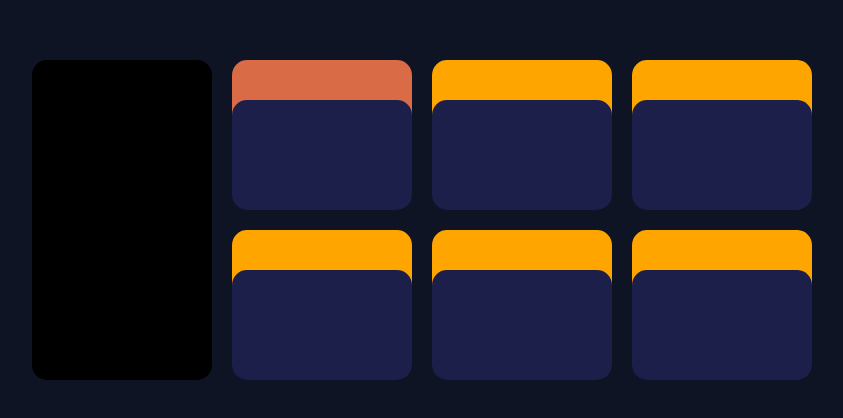
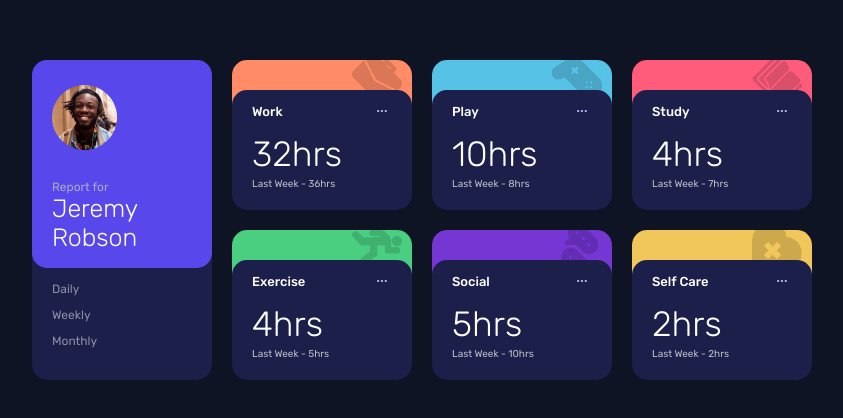
Before and after one commit to caiosmiranda/Time-tracking, a plain HTML site: page index.html in a window 1280 px wide. Shown: the part 180-598 px from the top of the page, without its empty margins (218-1061 px from the left). Drawn offline with Linux system fonts and the light colour scheme.

Commit message:
uploading files

```diff
--- a/index.html
+++ b/index.html
@@ -15,38 +15,71 @@
 
   <div class="grid-container ">
     <div class="user-container">
-      <div class="user"></div>
-      <div></div>
+      <div class="user-informations">
+        <p class="first-line">Report for</p>
+        <p class="second-line">Jeremy Robson</p>
+      </div>
+      <div class="user-period">
+        <div class="time">
+          <button class="daily">Daily</button>
+          <button class="weekly">Weekly</button>
+          <button class="monthly">Monthly</button>
+        </div>
+      </div>
     </div>
 
     <div class="work-container all">
       <div class="work-template all-template"></div>
-      <div class="work-data all-data"></div>
+      <div class="work-data all-data">
+        <p class="all-activity">Work</p>
+        <p class="all-time">32hrs</p>
+        <p class="all-period">Last Week - 36hrs</p>
+      </div>
     </div>
 
     <div class="play-container all">
       <div class="play-template all-template"></div>
-      <div class="play-data all-data"></div>
+      <div class="play-data all-data">
+        <p class="all-activity">Play</p>
+        <p class="all-time">10hrs</p>
+        <p class="all-period">Last Week - 8hrs</p>
+      </div>
     </div>
 
     <div class="study-container all">
       <div class="study-template all-template"></div>
-      <div class="study-data all-data"></div>
+      <div class="study-data all-data">
+        <p class="all-activity">Study</p>
+        <p class="all-time">4hrs</p>
+        <p class="all-period">Last Week - 7hrs</p>
+      </div>
     </div>
 
     <div class="exercise-container all">
       <div class="exercise-template all-template"></div>
-      <div class="exercise-data all-data"></div>
+      <div class="exercise-data all-data">
+        <p class="all-activity">Exercise</p>
+        <p class="all-time">4hrs</p>
+        <p class="all-period">Last Week - 5hrs</p>
+      </div>
     </div>
 
     <div class="social-container all">
       <div class="social-template all-template"></div>
-      <div class="social-data all-data"></div>
+      <div class="social-data all-data">
+        <p class="all-activity">Social</p>
+        <p class="all-time">5hrs</p>
+        <p class="all-period">Last Week - 10hrs</p>
+      </div>
     </div>
 
     <div class="self-care-container all">
       <div class="self-care-template all-template"></div>
-      <div class="self-care-data all-data"></div>
+      <div class="self-care-data all-data">
+        <p class="all-activity">Self Care</p>
+        <p class="all-time">2hrs</p>
+        <p class="all-period">Last Week - 2hrs</p>
+      </div>
     </div>
 
 <!--
@@ -56,5 +89,7 @@
   </div>
 -->
 
+<script src="main.js"></script>
+
 </body>
 </html>
--- a/main.css
+++ b/main.css
@@ -1,3 +1,5 @@
+@import url('https://fonts.googleapis.com/css2?family=Rubik:wght@300;400;500&display=swap');
+
 *{
     margin: 0;
     padding: 0;
@@ -9,6 +11,7 @@ body{
     justify-content: center;
     height: 100vh;
     background-color: hsl(226, 43%, 10%);
+    font-family: 'Rubik', sans-serif;
 }
 
 .grid-container{
@@ -29,26 +32,143 @@ body{
     height: 40%;
     border-top-left-radius: 15px;
     border-top-right-radius: 15px;
-    background-color: orange;
 }
 
 .all-data{
     position: absolute;
     width: 180px;
-    height: 110px;
+    height: 120px;
     background-color: hsl(235, 46%, 20%);
-    top: 40px;
+    top: 30px;
     border-radius: 15px;
+    cursor: pointer;
+}
+
+.all-data:hover{
+    background-color: hsl(235, 45%, 61%);
 }
 
 .user-container{
     grid-row: 1/3;
     background-color: black;
     border-radius: 15px;
+    position: relative;
+}
+
+.user-informations{
+    height: 65%;
+    width: 180px;
+    border-radius: 15px;
+    position: absolute;
+    background: url(images/image-jeremy.png) no-repeat hsl(246, 80%, 60%);
+    background-size: 65px;
+    background-position: 20px 25px;
+}
+
+.user-period{
+    height: 100%;
+    background-color: hsl(235, 46%, 20%);
+    border-radius: 15px;
 }
 
 .work-template{
-    background-color: #d96c47;
-    background-image: url(images/icon-work.svg);
-    background-repeat: no-repeat;
+    background: url(images/icon-work.png) no-repeat hsl(15, 100%, 70%);
+    background-size: 50px;
+    background-position-x: 120px;
+    background-position-y: -6px;
 }
+
+.play-template{
+    background: url(images/icon-play.png) no-repeat hsl(195, 74%, 62%);
+    background-size: 50px;
+    background-position-x: 120px;
+    background-position-y: -3px;
+}
+
+.study-template{
+    background: url(images/icon-study.png) no-repeat hsl(348, 100%, 68%);
+    background-size: 50px;
+    background-position-x: 120px;
+    background-position-y: -3px;
+}
+
+.exercise-template{
+    background: url(images/icon-exercise.png) no-repeat hsl(145, 58%, 55%);
+    background-size: 50px;
+    background-position-x: 120px;
+}
+
+.social-template{
+    background: url(images/icon-social.png) no-repeat hsl(264, 64%, 52%);
+    background-size: 50px;
+    background-position-x: 120px;
+    background-position-y: -10px;
+}
+
+.self-care-template{
+    background: url(images/icon-self-care.png) no-repeat hsl(43, 84%, 65%);
+    background-size: 50px;
+    background-position-x: 120px;
+    background-position-y: -9px;
+}
+
+p{
+    margin-left: 20px;
+}
+.first-line{
+    margin-top: 120px;
+    font-size: 12px;
+    color: rgba(187, 187, 187, 0.842);
+}
+
+.second-line{
+    font-size: 25px;
+    color: white;
+    font-weight: 300;
+}
+
+.time{
+    padding-top: 210px;
+    display: flex;
+    flex-direction: column;
+}
+
+.time button{
+    background-color: transparent;
+    border: none;
+    text-align: left;
+    padding-left: 20px;
+    color: white;
+    margin-top: 12px;
+    font-size: 12px;
+    font-family: 'Rubik', sans-serif;
+    opacity: 0.5;
+    cursor: pointer;
+}
+
+.time button:hover{
+    opacity: 1;
+}
+
+.all-activity{
+    color: white;
+    font-size: 13px;
+    font-weight: 500;
+    margin-top: 14px;
+    background: url(images/icon-ellipsis.svg) no-repeat 125px;
+    background-size: 10px;
+}
+
+.all-time{
+    color: white;
+    font-size: 35px;
+    font-weight: 300;
+    margin-top: 14px;
+}
+
+.all-period{
+    font-size: 10px;
+    color: white;
+    opacity: 0.7;
+    margin-top: 3px;
+}
--- /dev/null
+++ b/main.js
@@ -0,0 +1,56 @@
+//Botões do tempo
+
+let daily = document.querySelector('.daily');
+let weekly = document.querySelector('.weekly');
+let monthly = document.querySelector('.monthly');
+
+//Campos a serem alterados
+
+let time = document.querySelectorAll('.all-time');
+let period = document.querySelectorAll('.all-period');
+
+//Array dos dias
+
+let timeDaily = ['5hrs', '1hr', '0hrs', '1hr', '1hr', '0hrs'];
+let periodDaily = ['Last Day - 7hrs', 'Last Day - 2hrs', 'Last Day - 1hr', 'Last Day - 1hr', 'Last Day - 3hrs', 'Last Day - 1hr'];
+
+//Array das semanas
+
+let timeWeekly = ['32hrs', '10hrs', '4hrs', '4hrs', '5hrs', '2hrs'];
+let periodWeekly = ['Last Week - 36hrs', 'Last Week - 8hrs', 'Last Week - 7hrs', 'Last Week - 5hrs', 'Last Week - 10hrs', 'Last Week - 2hrs'];
+
+//Array dos meses
+
+let timeMonthly = ['103hrs', '23hrs', '13hrs', '11hrs', '21hrs', '7hrs'];
+let periodMonthly = ['Last Month - 128hrs', 'Last Month - 29hrs', 'Last Month - 19hrs', 'Last Month - 18hrs', 'Last Month - 23hrs', 'Last Month - 11hrs'];
+
+//Função daily
+
+function changeDaily(){
+    for(var i = 0; i < time.length; i++){
+        time[i].innerHTML = timeDaily[i];
+        period[i].innerHTML = periodDaily[i];
+    }
+}
+
+//Função weekly
+
+function changeWeekly(){
+    for(var i = 0; i < time.length; i++){
+        time[i].innerHTML = timeWeekly[i];
+        period[i].innerHTML = periodWeekly[i];
+    }
+}
+
+//Função monthly
+
+function changeMonthly(){
+    for(var i = 0; i < time.length; i++){
+        time[i].innerHTML = timeMonthly[i];
+        period[i].innerHTML = periodMonthly[i];
+    }
+}
+
+daily.addEventListener('click', changeDaily);
+weekly.addEventListener('click', changeWeekly);
+monthly.addEventListener('click', changeMonthly);
```
Also changed, not shown: images/favicon-32x32.png (added), images/icon-ellipsis.svg (added), images/icon-exercise.png (added), images/icon-play.png (added), images/icon-self-care.png (added), images/icon-social.png (added), images/icon-study.png (added), images/icon-work.png (added), images/image-jeremy.png (added).
